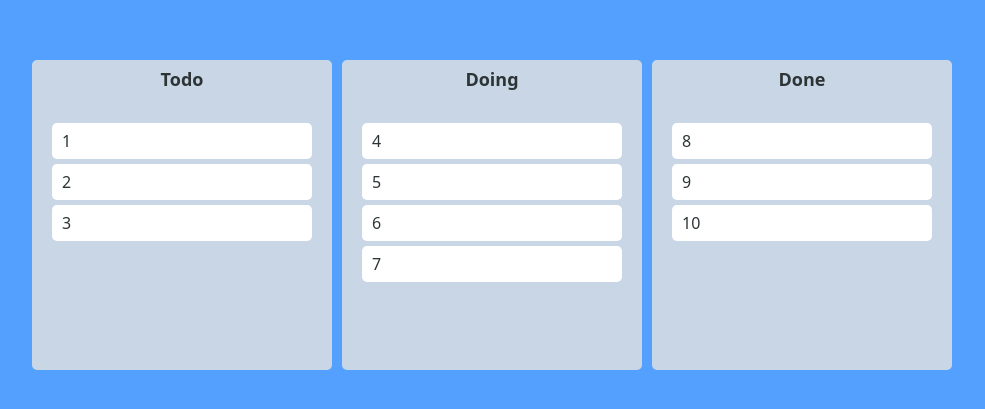
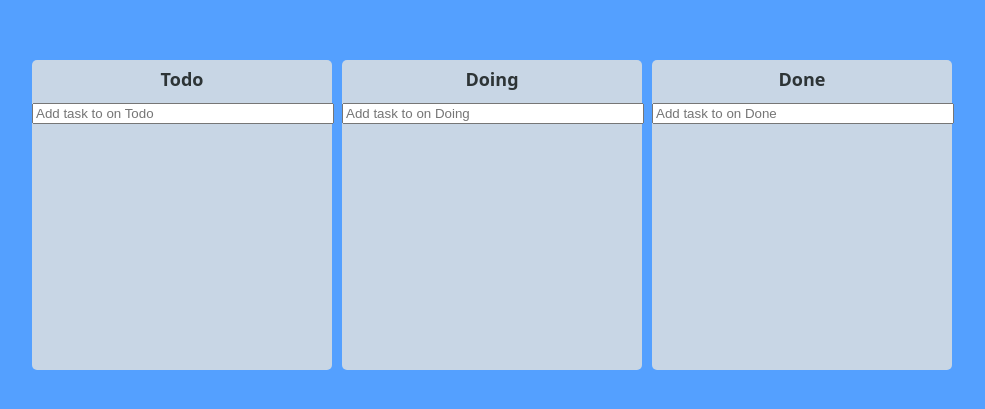
Before and after one commit to jh0152park/ReactJS_Trello, a React (Create React App) app in the folder trello/: page / in a window 1280 px wide. Shown: the part 185-594 px from the top of the page, without its empty margins (148-1133 px from the left). Built offline with nearby package versions, Linux system fonts and the light colour scheme.

Commit message:
fixed actionItem struct with some errors

```diff
--- a/trello/src/atoms.tsx
+++ b/trello/src/atoms.tsx
@@ -1,14 +1,19 @@
 import { atom } from "recoil";
 
+export interface ITodo {
+    id: number;
+    text: string;
+}
+
 interface IActionItemState {
-    [key: string]: string[];
+    [key: string]: ITodo[];
 }
 
 export const actionItemState = atom<IActionItemState>({
     key: "todo",
     default: {
-        Todo: ["1", "2", "3"],
-        Doing: ["4", "5", "6", "7"],
-        Done: ["8", "9", "10"],
+        Todo: [],
+        Doing: [],
+        Done: [],
     },
 });
--- a/trello/src/components/Board.tsx
+++ b/trello/src/components/Board.tsx
@@ -2,15 +2,21 @@ import React from "react";
 import { Droppable } from "react-beautiful-dnd";
 import { DraggableCard } from "./Card";
 import { styled } from "styled-components";
+import { useForm } from "react-hook-form";
+import { ITodo } from "../atoms";
 
 interface IBoardProps {
-    actionItems: string[];
+    actionItems: ITodo[];
     boardId: string;
 }
 
 interface IAreaProps {
     isDraggingOver: boolean;
     isDraggingFromThis: boolean;
+}
+
+interface IForm {
+    todo: string;
 }
 
 const Container = styled.div`
@@ -43,10 +49,32 @@ const Area = styled.div<IAreaProps>`
     padding: 20px;
 `;
 
+const Form = styled.form`
+    width: 100%;
+    input {
+        width: 98%;
+    }
+`;
+
 function Board({ boardId, actionItems }: IBoardProps) {
+    const { register, setValue, handleSubmit } = useForm<IForm>();
+
+    function onValid({ todo }: IForm) {
+        setValue("todo", "");
+    }
+
     return (
         <Container>
             <Title>{boardId}</Title>
+
+            <Form onSubmit={handleSubmit(onValid)}>
+                <input
+                    {...register("todo", { required: true })}
+                    type="text"
+                    placeholder={`Add task to on ${boardId}`}
+                ></input>
+            </Form>
+
             <Droppable droppableId={boardId}>
                 {(magic, snapshot) => (
                     <Area
@@ -59,9 +87,10 @@ function Board({ boardId, actionItems }: IBoardProps) {
                     >
                         {actionItems.map((todo, index) => (
                             <DraggableCard
-                                key={todo}
+                                key={todo.id}
                                 index={index}
-                                todo={todo}
+                                todo={todo.text}
+                                todoId={todo.id}
                             ></DraggableCard>
                         ))}
                         {magic.placeholder}
--- a/trello/src/components/Card.tsx
+++ b/trello/src/components/Card.tsx
@@ -14,12 +14,13 @@ const Card = styled.div<{ isDragging: boolean }>`
 
 interface IDragabbleCardProps {
     todo: string;
+    todoId: number;
     index: number;
 }
 
-export function DraggableCard({ todo, index }: IDragabbleCardProps) {
+export function DraggableCard({ todo, index, todoId }: IDragabbleCardProps) {
     return (
-        <Draggable draggableId={todo} index={index} key={todo}>
+        <Draggable draggableId={todoId + ""} index={index} key={todo}>
             {(magic, snapshot) => (
                 <Card
                     isDragging={snapshot.isDragging}
```
